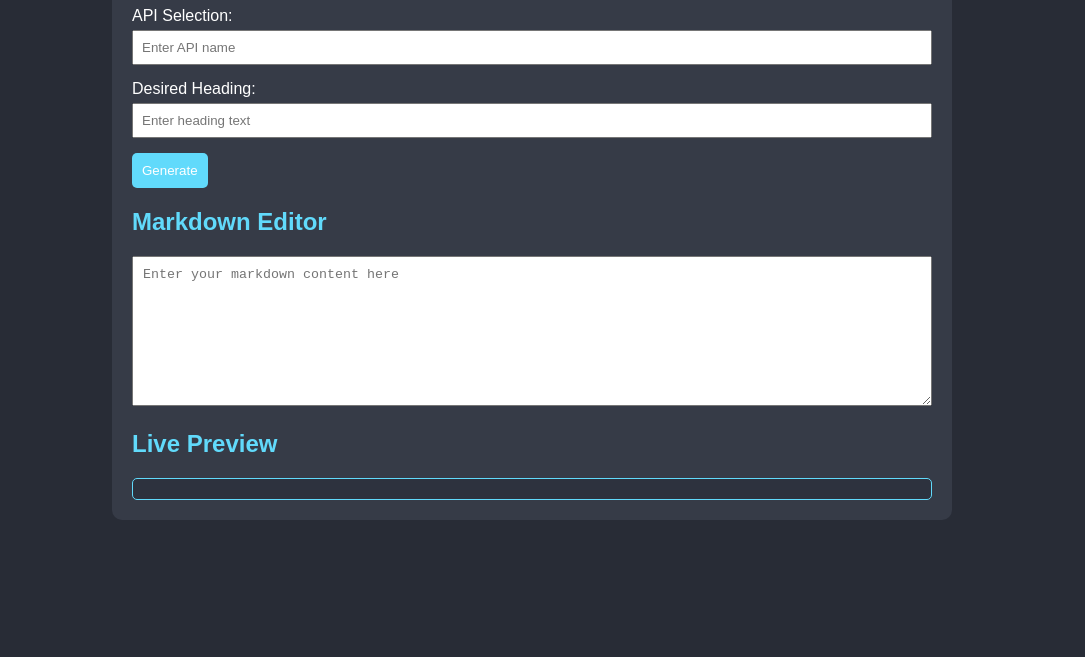
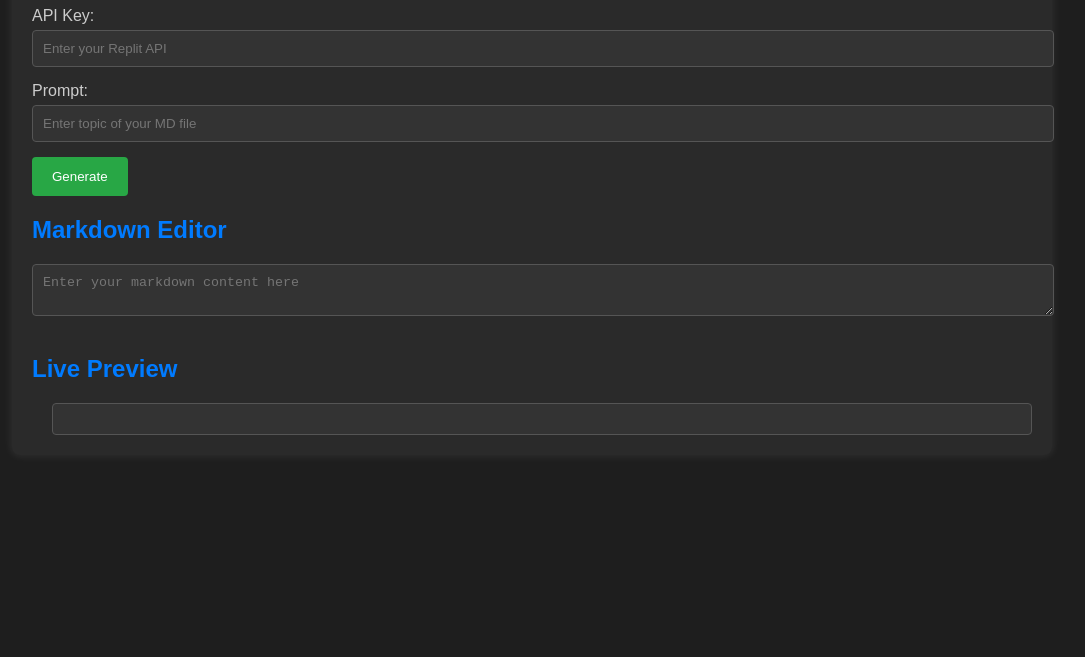
Before and after one commit to GargiMittal/ReadMe-Generator, a plain HTML site: page index.html in a window 1280 px wide. Shown: the part 143-800 px from the top of the page, without its empty margins (108-1193 px from the left). Drawn offline with nearby package versions, Linux system fonts and the light colour scheme.

Commit message:
dark theme

```diff
--- a/index.html
+++ b/index.html
@@ -4,6 +4,8 @@
 <head>
     <meta charset="UTF-8">
     <meta name="viewport" content="width=device-width, initial-scale=1.0">
+    <script src="https://cdn.jsdelivr.net/npm/marked/marked.min.js" defer></script>
+
     <title>ReadMe Generator</title>
     <link rel="stylesheet" href="style.css">
 </head>
@@ -12,11 +14,11 @@
     <div class="container">
         <h1>ReadMe Generator</h1>
         <div class="input-section">
-            <label for="apiSelection">API Selection:</label>
-            <input type="text" id="apiSelection" placeholder="Enter API name">
+            <label for="apiSelection">API Key:</label>
+            <input type="text" id="apiSelection" placeholder="Enter your Replit API">
 
-            <label for="heading">Desired Heading:</label>
-            <input type="text" id="heading" placeholder="Enter heading text">
+            <label for="heading">Prompt:</label>
+            <input type="text" id="heading" placeholder="Enter topic of your MD file">
 
             <button onclick="generateReadMe()">Generate</button>
         </div>
@@ -31,7 +33,6 @@
             <div id="preview"></div>
         </div>
     </div>
-
     <script src="script.js"></script>
 </body>
 
--- a/script.js
+++ b/script.js
@@ -1,3 +1,16 @@
+document.addEventListener("DOMContentLoaded", function () {
+    const markdownContent = document.getElementById("markdownContent");
+    const preview = document.getElementById("preview");
+
+    function updateLivePreview() {
+        const markdownText = markdownContent.value;
+        const htmlText = marked(markdownText);
+        preview.innerHTML = htmlText;
+    }
+
+    // Add the event listener after declaring markdownContent
+    markdownContent.addEventListener("input", updateLivePreview);
+
     function generateReadMe() {
         var apiSelection = document.getElementById("apiSelection").value;
         var heading = document.getElementById("heading").value;
@@ -6,9 +19,4 @@ function generateReadMe() {
         document.getElementById("markdownContent").value = markdownContent;
         updateLivePreview(); // Call the function to update live preview
     }
-
-function updateLivePreview() {
-    var markdownContent = document.getElementById("markdownContent").value;
-    var previewDiv = document.getElementById("preview");
-    previewDiv.innerText = markdownContent;
-}
+});
--- a/style.css
+++ b/style.css
@@ -1,67 +1,73 @@
 body {
     font-family: 'Arial', sans-serif;
-    background-color: #282c36;
-    color: #ffffff;
     margin: 0;
     padding: 0;
+    background-color: #1e1e1e;
+    color: #fff;
 }
 
 .container {
-    max-width: 800px;
+    max-width: 1000px;
     margin: 50px auto;
+    background-color: #2a2a2a;
     padding: 20px;
-    background-color: #363b47;
-    border-radius: 10px;
+    border-radius: 8px;
+    box-shadow: 0 0 10px rgba(255, 255, 255, 0.1);
 }
 
 h1, h2 {
-    color: #61dafb;
+    color: #007bff;
 }
 
-.input-section {
+form {
     margin-bottom: 20px;
 }
+
 
 label {
     display: block;
     margin-bottom: 5px;
+    color: #ccc;
 }
 
-input {
+input,
+textarea {
     width: 100%;
-    padding: 8px;
+    padding: 10px;
     margin-bottom: 15px;
-    box-sizing: border-box;
+    border: 1px solid #555;
+    border-radius: 4px;
+    background-color: #333;
+    color: #fff;
 }
 
 button {
-    background-color: #61dafb;
-    color: #ffffff;
-    padding: 10px;
+    background-color: #28a745;
+    color: #fff;
+    padding: 12px 20px;
     border: none;
-    border-radius: 5px;
+    border-radius: 4px;
     cursor: pointer;
 }
 
 button:hover {
-    background-color: #4fa3d1;
+    background-color: #218838;
 }
 
-.markdown-editor textarea {
-    width: 100%;
-    height: 150px;
-    padding: 10px;
-    box-sizing: border-box;
+.editor-container {
+    display: flex;
 }
 
-.live-preview {
-    margin-top: 20px;
+#markdown-editor,
+#preview {
+    flex: 1;
+    border: 1px solid #555;
+    padding: 15px;
+    border-radius: 4px;
+    background-color: #333;
+    color: #fff;
 }
 
 #preview {
-    padding: 10px;
-    border: 1px solid #61dafb;
-    border-radius: 5px;
-    background-color: #2d323e;
-    white-space: pre-wrap;
+    margin-left: 20px;
 }
```
Lines whose indentation alone changed are shown as unchanged.
